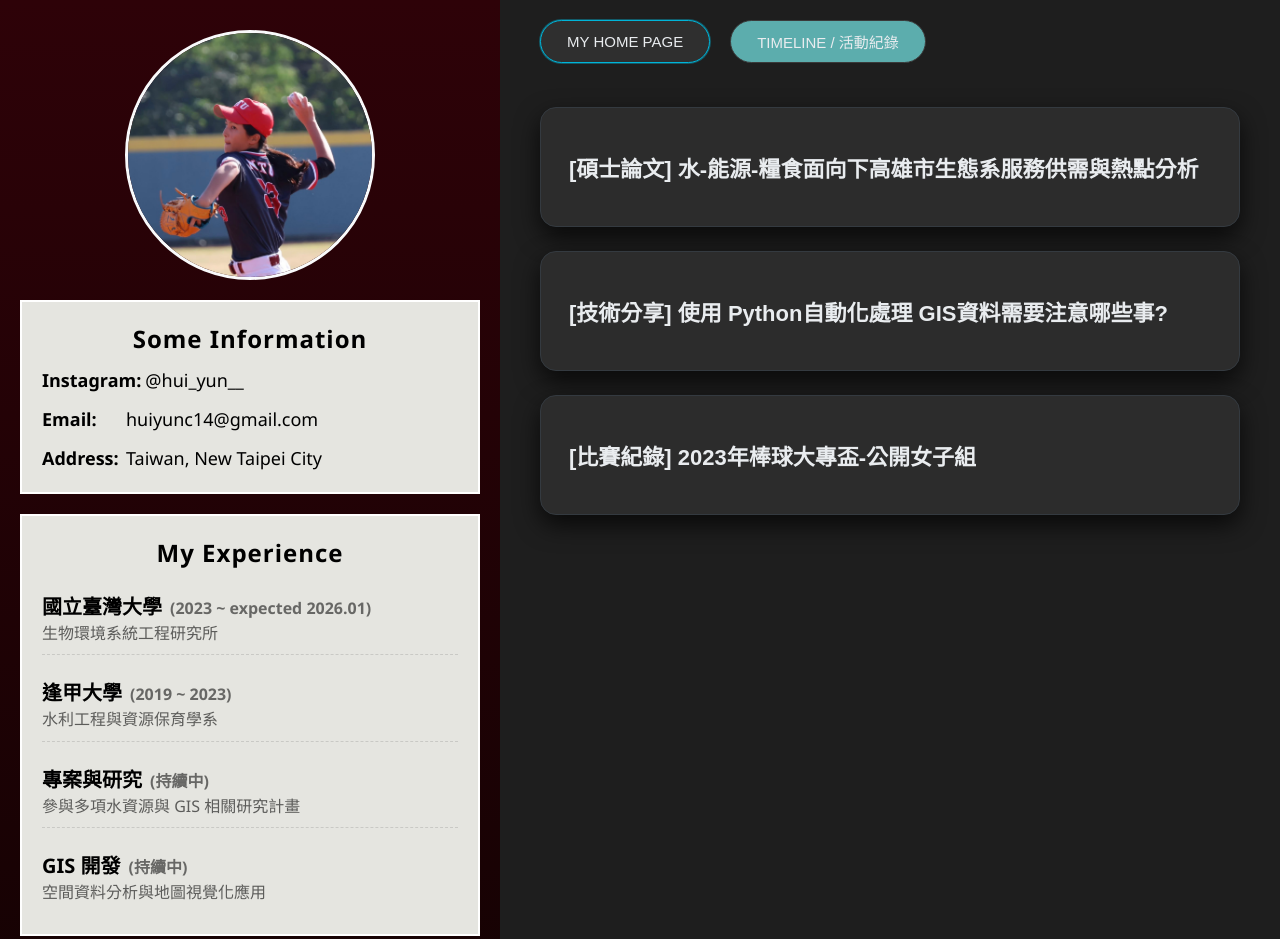
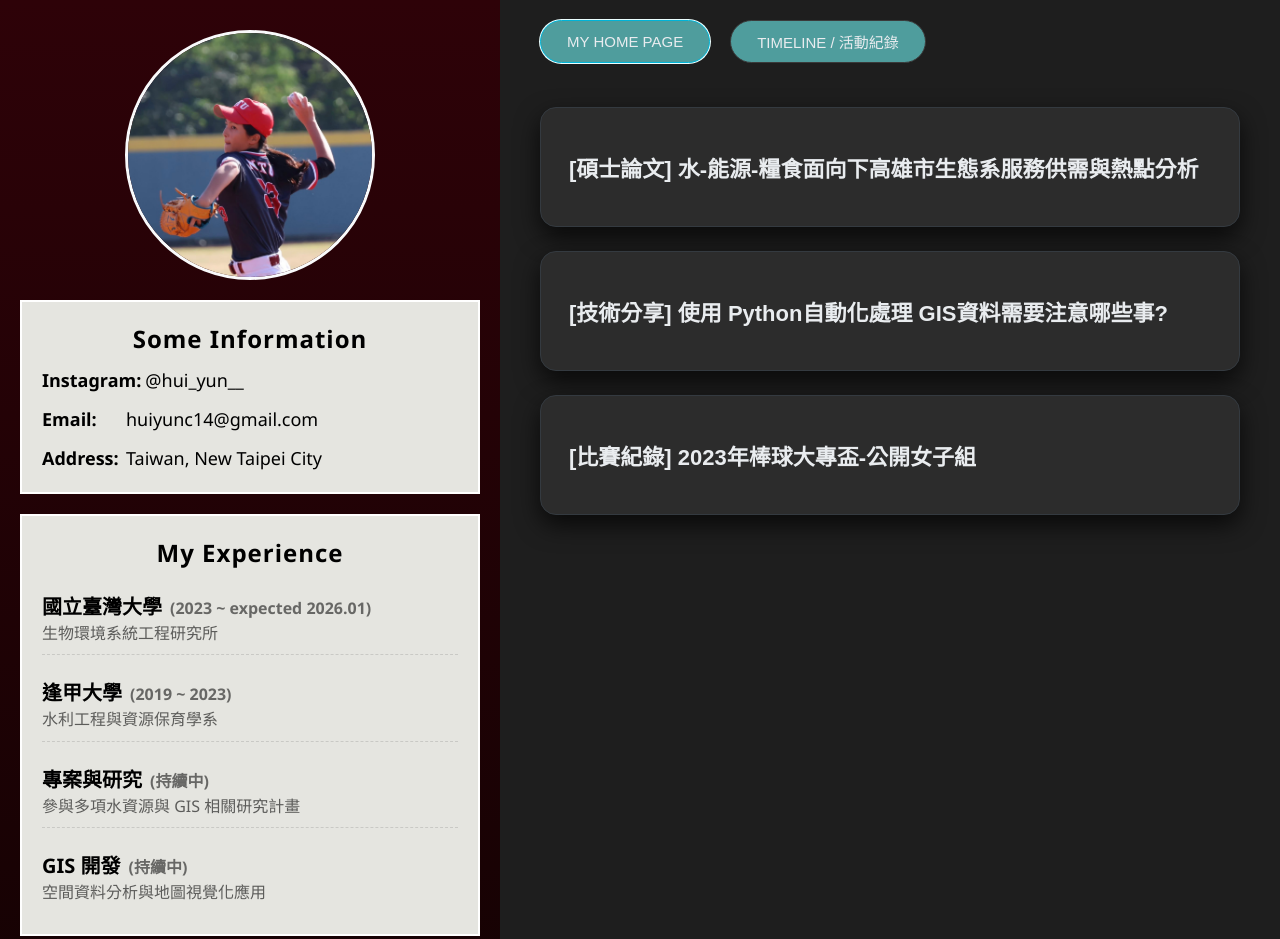
Before and after one commit to helz789/helz._web_github.io, a plain HTML site: page index.html in a window 1280 px wide. Shown: the top 939 px of the page. Drawn offline with Linux system fonts and the light colour scheme.

Commit message:
arcticle v5 modify button color

```diff
--- a/style.css
+++ b/style.css
@@ -229,7 +229,7 @@ nav.top-nav {
 
 .nav-button {
   padding: 10px 26px;
-  background: #5CADAD;
+  background: #4F9D9D;
   border-radius: 999px;
   border: 1px solid #3a3a3a;
   color: var(--main-text);
@@ -241,12 +241,12 @@ nav.top-nav {
 
 .nav-button.active {
   border-color: var(--accent);
-  box-shadow: 0 0 0 1px rgba(0, 180, 216, 0.4);
-  background: #2f2f2f;
+  box-shadow: 0 0 0 1px #ECFFFF;
+  background: #4F9D9D;
 }
 
 .nav-button:hover {
-  background: #303030;
+  background: #66B3FF;
 }
 
 
```
